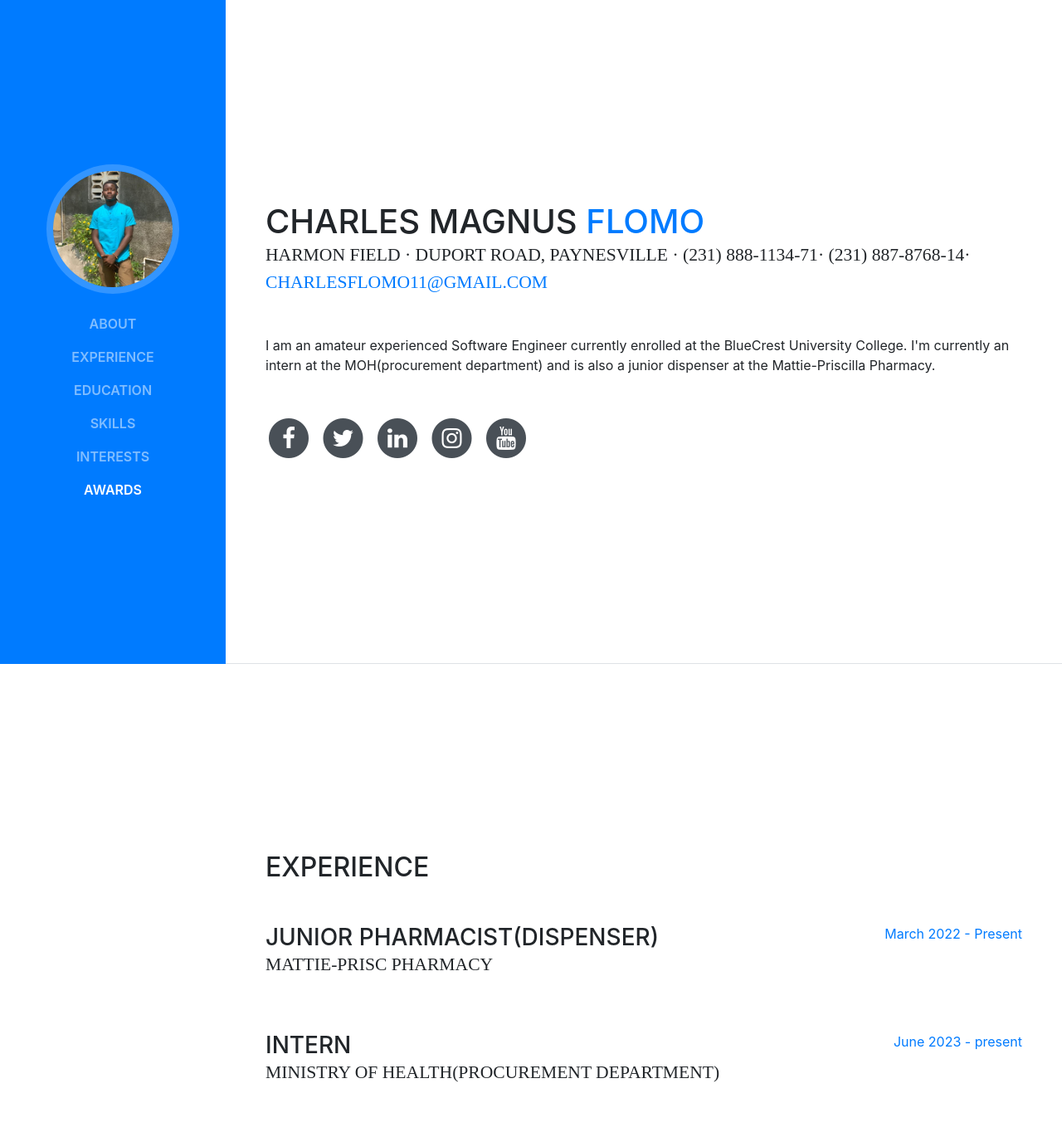
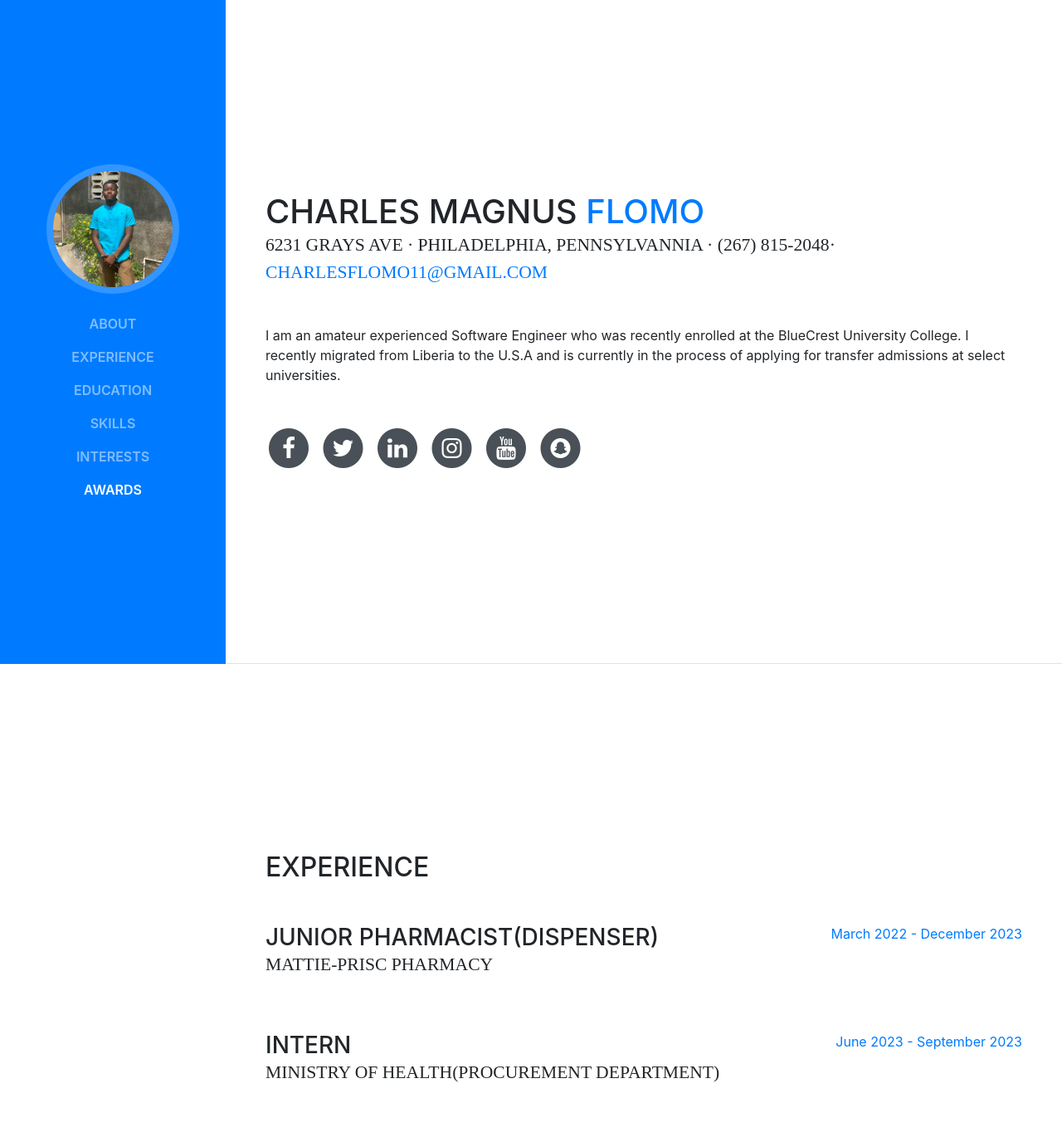
Before and after one commit to cflomo06/charPortfolio, a website with bundled scripts: page index.html in a window 1280 px wide. Shown: the top 1376 px of the page at 83% size. Built offline with nearby package versions, Linux system fonts and the light colour scheme; a web font is replaced by a local one.

Commit message:
Update index.html

```diff
--- a/index.html
+++ b/index.html
@@ -71,10 +71,10 @@
           <h1 class="mb-0">Charles Magnus
             <span class="text-primary">Flomo</span>
           </h1>
-          <div class="subheading mb-5">Harmon Field · Duport Road, Paynesville · (231) 888-1134-71· (231) 887-8768-14·
+          <div class="subheading mb-5">6231 Grays Ave · Philadelphia, Pennsylvannia · (267) 815-2048·
             <a href="mailto:charlesflomo11@gmail.com">charlesflomo11@gmail.com</a>
           </div>
-          <p class="mb-5">I am an amateur experienced Software Engineer currently enrolled at the BlueCrest University College. I'm currently an intern at the MOH(procurement department) and is also a junior dispenser at the Mattie-Priscilla Pharmacy.</p>
+          <p class="mb-5">I am an amateur experienced Software Engineer who was recently enrolled at the BlueCrest University College. I recently migrated from Liberia to the U.S.A and is currently in the process of applying for transfer admissions at select universities.</p>
           <ul class="list-inline list-social-icons mb-0">
             <li class="list-inline-item">
               <a href="https://web.facebook.com/charles.flomo.06">
@@ -116,6 +116,14 @@
                 </span>
               </a>
             </li>
+            <li class="list-inline-item">
+              <a href="https://www.snapchat.com/add/mxg_nus06?share_id=B9zgnsatYXI&locale=en-US">
+                <span class="fa-stack fa-lg">
+                  <i class="fa fa-circle fa-stack-2x"></i>
+                  <i class="fa fa-snapchat fa-stack-1x fa-inverse"></i>
+                </span>
+              </a>
+            </li>
           </ul>
         </div>
       </section>
@@ -131,7 +139,7 @@
               <p></p>
             </div>
             <div class="resume-date text-md-right">
-              <span class="text-primary">March 2022 - Present</span>
+              <span class="text-primary">March 2022 - December 2023</span>
             </div>
           </div>
 
@@ -142,7 +150,7 @@
               <p></p>
             </div>
             <div class="resume-date text-md-right">
-              <span class="text-primary">June 2023 - present</span>
+              <span class="text-primary">June 2023 - September 2023</span>
             </div>
           </div>
         </div>
@@ -160,7 +168,7 @@
               <p>Current GPA: 4.00</p>
             </div>
             <div class="resume-date text-md-right">
-              <span class="text-primary">August 2021 - present</span>
+              <span class="text-primary">August 2021 - December 2023</span>
             </div>
           </div>
 
@@ -204,7 +212,7 @@
         <div class="my-auto">
           <h2 class="mb-5">Interests</h2>
           <p>Apart from being a Software Engineer student, I enjoy most of my time being indoors watching movies and reading books. Also I love sports, wouldn't say entirely that I'm athletic but I'm also a part time athlete. I love playing soccer, football and basketball mainly. Gyming is also my safe spot. I feel at home at the gym, hope to achieve my dream body one day and stay fit. I love spending time with my love ones too.</p>
-          <p class="mb-0">I also enjoy cooking. I spent a lot of time on my phone, mostly watching tech videos(especially tech review videos and unboxing).</p>
+          <p class="mb-0">I also enjoy cooking. I spent a lot of time on my phone, mostly watching videos(especially tech review videos and unboxing).</p>
         </div>
       </section>
 
```
